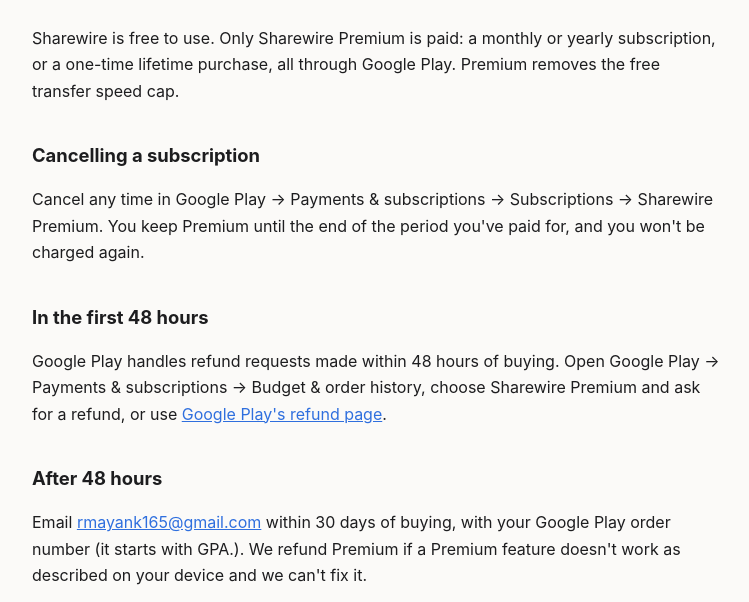
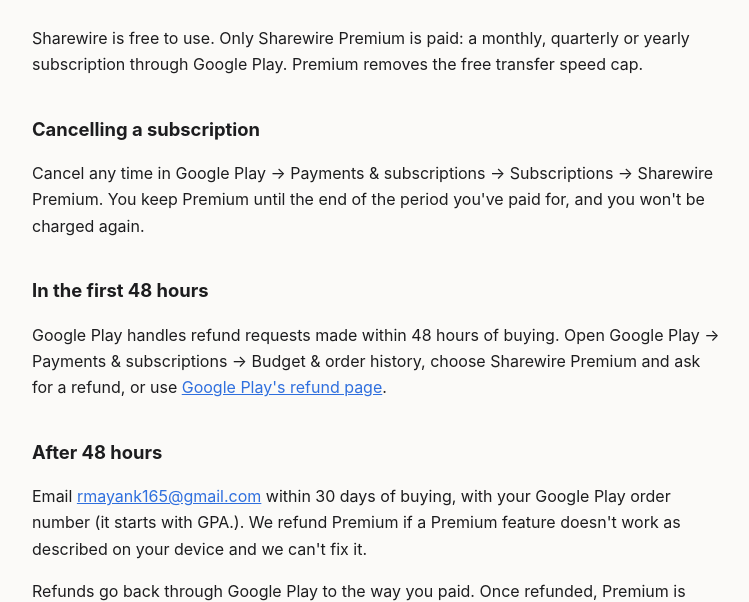
Before and after one commit to CruxM/sharewire, a plain HTML site: page refund.html in a window 1280 px wide. Shown: the part 177-779 px from the top of the page, without its empty margins (264-1013 px from the left). Drawn offline with Linux system fonts and the light colour scheme.

Commit message:
Premium is monthly, quarterly or yearly; no lifetime
Co-Authored-By: Claude Opus 5.5 <noreply@anthropic.com>

```diff
--- a/refund.html
+++ b/refund.html
@@ -6,7 +6,7 @@
 <h1>Refund policy</h1>
 <p class="meta">Sharewire for Android, by Wire Studio · Updated 20 November 2026</p>
 
-<p>Sharewire is free to use. Only Sharewire Premium is paid: a monthly or yearly subscription, or a one-time lifetime purchase, all through Google Play. Premium removes the free transfer speed cap.</p>
+<p>Sharewire is free to use. Only Sharewire Premium is paid: a monthly, quarterly or yearly subscription through Google Play. Premium removes the free transfer speed cap.</p>
 
 <h2>Cancelling a subscription</h2>
 <p>Cancel any time in Google Play → Payments &amp; subscriptions → Subscriptions → Sharewire Premium. You keep Premium until the end of the period you've paid for, and you won't be charged again.</p>
```
Also changed, not shown: privacy.html (+1 -1 lines).
